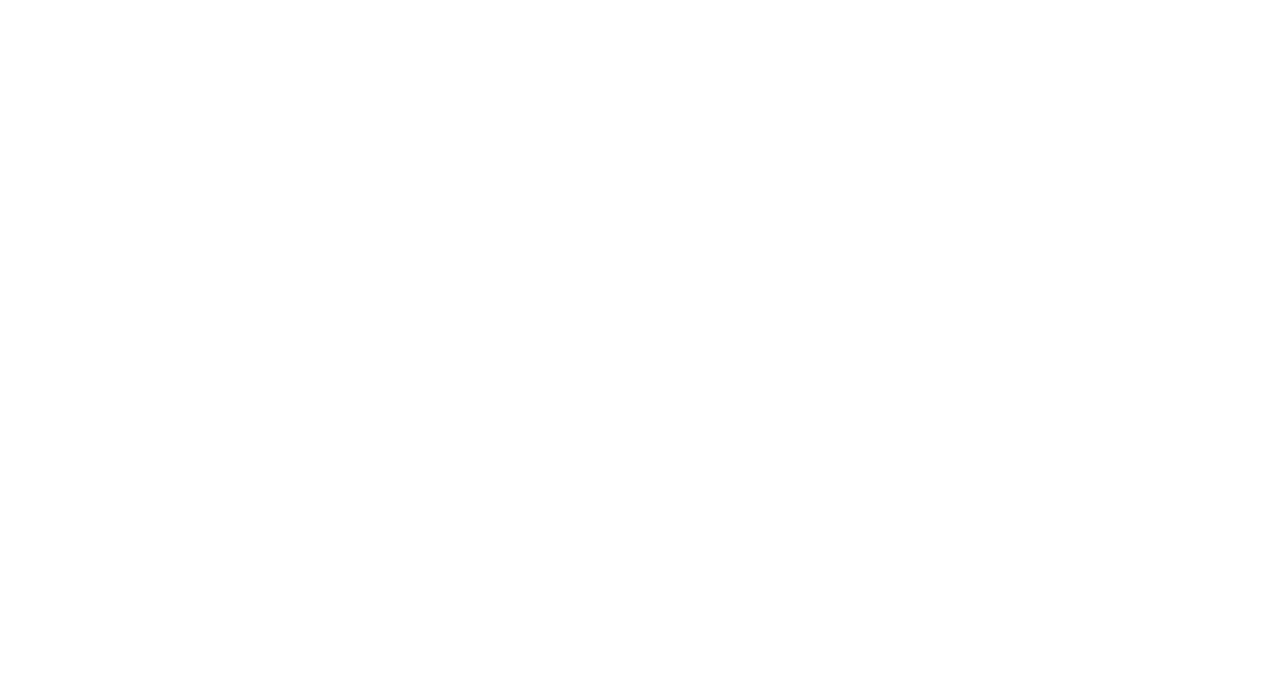
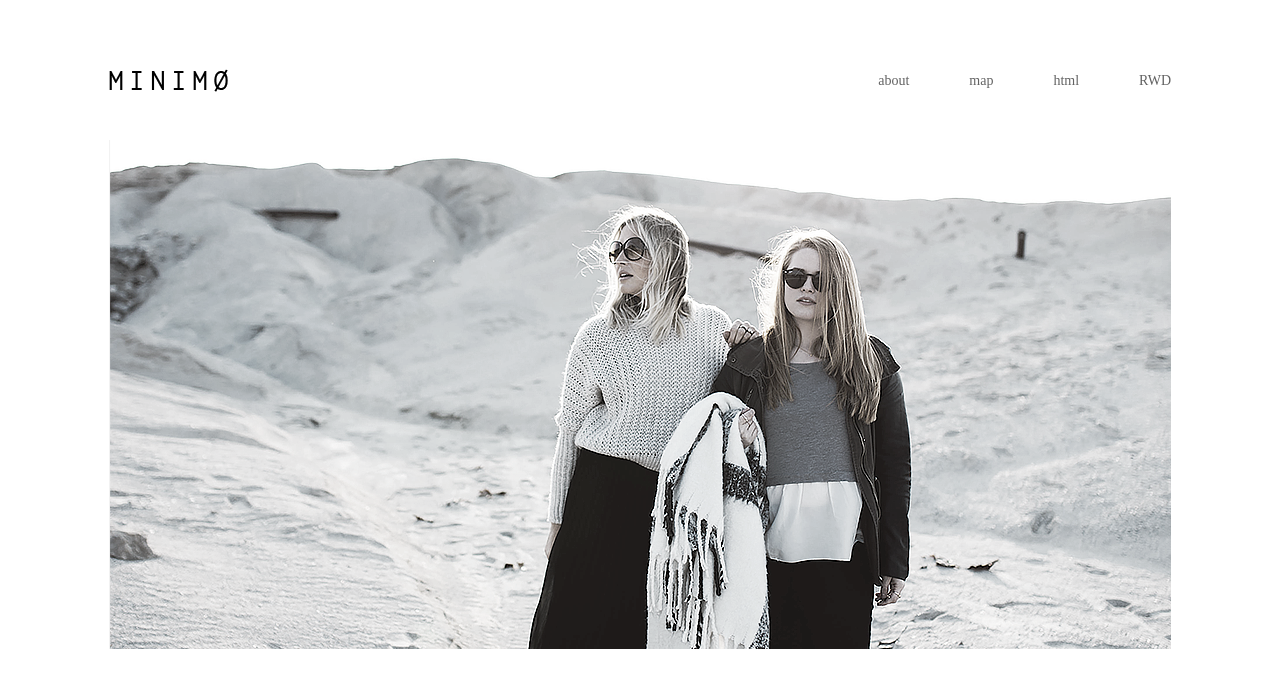
Before and after one commit to RyanClayKao/hahow_practice_web_rwd, a plain HTML site: page unit14-19/index.html in a window 1280 px wide. Shown: the top 688 px of the page. Drawn offline with Linux system fonts and the light colour scheme.

Commit message:
跟著練習切出上方的導覽列，放入第一張封面圖片

```diff
--- a/unit14-19/css/4-3.css
+++ b/unit14-19/css/4-3.css
@@ -19,3 +19,47 @@ html,body{
 	height: 100%;
   -webkit-overflow-scrolling: touch;
 }
+
+/* ==================== */
+#app {
+	width: 1062px;
+	height: 5000px;
+	margin: 0 auto;
+	padding-top: 69px;
+}
+
+#app > header {
+	width: 100%;
+	height: auto;
+	overflow: hidden;
+	margin-bottom: 48px;
+}
+
+#app > header > h1 {
+	display: block;
+	width: 119px;
+	height: auto;
+	overflow: hidden;
+	float: left;
+}
+
+#app > header > h1 > img {
+	width: 100%;
+	height: auto;
+}
+
+#app > header > nav {
+	float: right;
+}
+
+#app > header > nav > a {
+	font-size: 14px;
+	float: left;
+	padding: 0px 30px;
+	color: #626262;
+	line-height: 23px;
+}
+
+#app > header > nav > a:last-child {
+	padding-right: 0px;
+}
--- a/unit14-19/index.html
+++ b/unit14-19/index.html
@@ -7,6 +7,21 @@
   <link rel="stylesheet" href="./css/4-3.css" >
 </head>
 <body>
-
+  <div id="app">
+    <header>
+      <h1 class="logo">
+        <img src="images/img/logo.png" alt="">
+      </h1>
+      <nav>
+        <a href="/">about</a>
+        <a href="/">map</a>
+        <a href="/">html</a>
+        <a href="/">RWD</a>
+      </nav>
+    </header>
+    <div class="banner">
+      <img src="images/img/coverimage.png" alt="">
+    </div>
+  </div>
 </body>
 </html>
```
